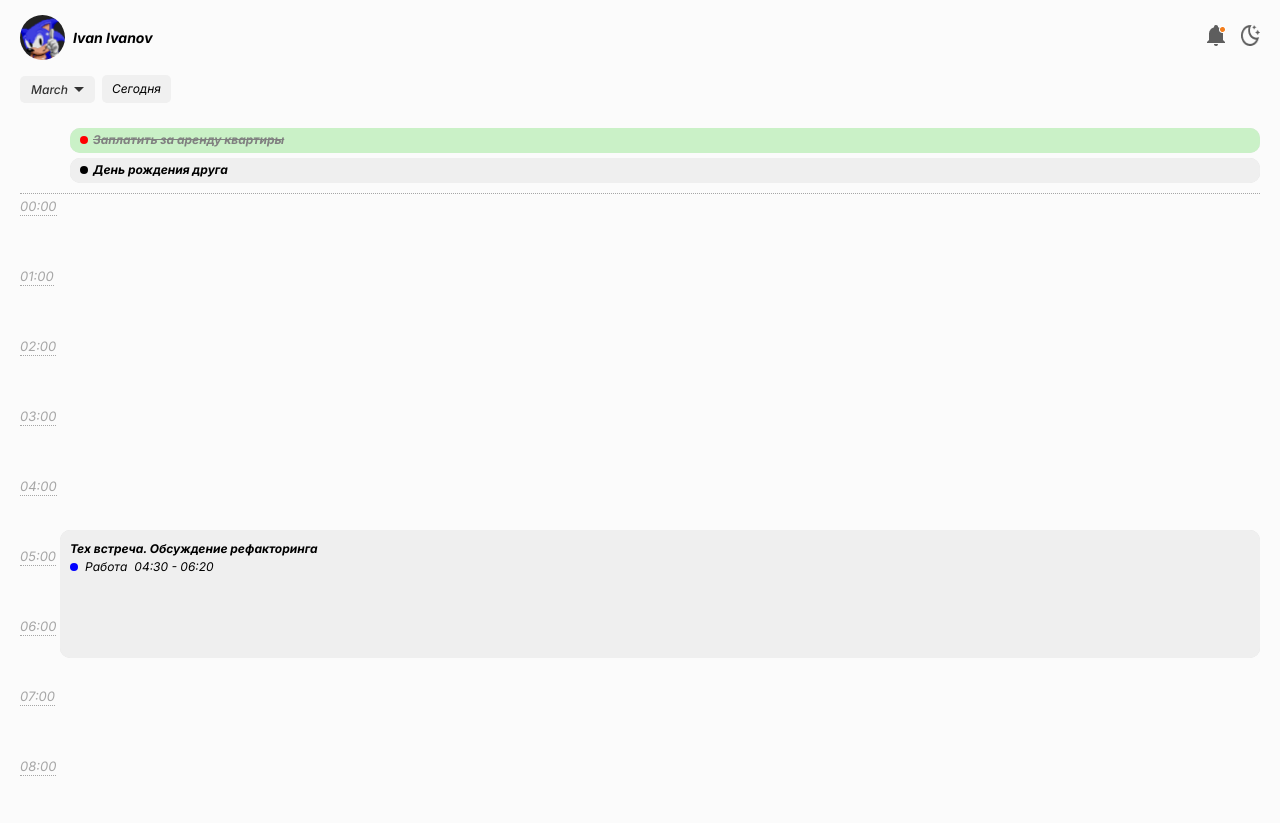
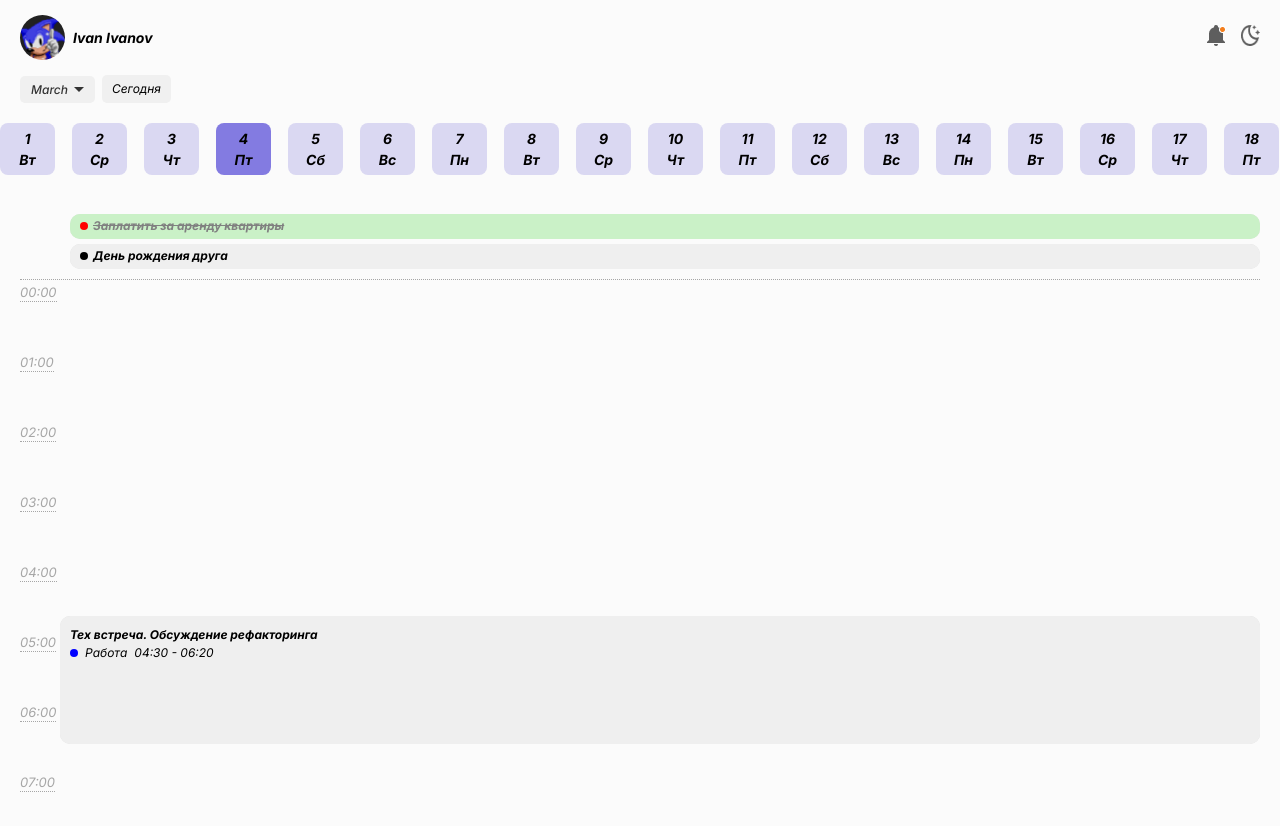
Before and after one commit to trof808/pet_tracker, a React (Vite) app: page /main in a window 1280 px wide. Shown: the top 826 px of the page. Built offline with nearby package versions, Linux system fonts and the light colour scheme.

Commit message:
add date slider UI

```diff
--- a/src/shared/ui/Calendar/Calendar.module.css
+++ b/src/shared/ui/Calendar/Calendar.module.css
@@ -1,5 +1,5 @@
 .calendarContainer {
-  height: 85vh;
+  height: 75vh;
   background-color: #FBFBFB;
   color: black;
   text-align: left;
--- a/src/shared/ui/Calendar/Calendar.tsx
+++ b/src/shared/ui/Calendar/Calendar.tsx
@@ -12,6 +12,7 @@ import { CalendarHourSlot } from './components/CalendarHourSlot';
 import { useCalendarHandlers } from './hooks/useCalendarHandlers';
 import { CalendarEvents } from './components/CalendarEvents';
 import { CalendarToolBar } from './components/CalendarToolBar';
+import { CalendarDateSlider } from './components/CalendarDateSlider/CalendarDateSlider';
 
 export type Task = {
   id: string;
@@ -104,6 +105,7 @@ export const Calendar = ({ tasks: tasksProps }: CalendarData): JSX.Element => {
   return (
     <>
       <CalendarToolBar />
+      <CalendarDateSlider />
       <div className={styles.calendarContainer}>
         <CalendarHeader
           allDayTasks={allDayTasks}
--- /dev/null
+++ b/src/shared/ui/Calendar/components/CalendarDateSlider/CalendarDateSlider.module.css
@@ -0,0 +1,29 @@
+.sliderContainer {
+  color: black;
+  background-color: #FBFBFB;
+  display: flex;
+  gap: 17px;
+  overflow-x: auto;
+  scrollbar-width: none;
+  padding-bottom: 34px;
+}
+
+.dateItem {
+  background-color: #DAD8F2;
+  width: 41px;
+  border-radius: 8px;
+  flex-shrink: 0;
+  display: flex;
+  flex-direction: column;
+  padding: 5px 7px;
+  font-size: 14px;
+}
+
+.day, .weekday {
+  text-transform: capitalize;
+  font-weight: bold;
+}
+
+.active {
+  background-color: #837BE1;
+}
--- /dev/null
+++ b/src/shared/ui/Calendar/components/CalendarDateSlider/CalendarDateSlider.tsx
@@ -0,0 +1,56 @@
+// CalendarDateSlider.tsx
+import { JSX, useState } from 'react';
+import styles from './CalendarDateSlider.module.css';
+
+const aprilDates: Array<{day: number, weekday: string}> = [
+  { day: 1, weekday: 'вт' },
+  { day: 2, weekday: 'ср' },
+  { day: 3, weekday: 'чт' },
+  { day: 4, weekday: 'пт' },
+  { day: 5, weekday: 'сб' },
+  { day: 6, weekday: 'вс' },
+  { day: 7, weekday: 'пн' },
+  { day: 8, weekday: 'вт' },
+  { day: 9, weekday: 'ср' },
+  { day: 10, weekday: 'чт' },
+  { day: 11, weekday: 'пт' },
+  { day: 12, weekday: 'сб' },
+  { day: 13, weekday: 'вс' },
+  { day: 14, weekday: 'пн' },
+  { day: 15, weekday: 'вт' },
+  { day: 16, weekday: 'ср' },
+  { day: 17, weekday: 'чт' },
+  { day: 18, weekday: 'пт' },
+  { day: 19, weekday: 'сб' },
+  { day: 20, weekday: 'вс' },
+  { day: 21, weekday: 'пн' },
+  { day: 22, weekday: 'вт' },
+  { day: 23, weekday: 'ср' },
+  { day: 24, weekday: 'чт' },
+  { day: 25, weekday: 'пт' },
+  { day: 26, weekday: 'сб' },
+  { day: 27, weekday: 'вс' },
+  { day: 28, weekday: 'пн' },
+  { day: 29, weekday: 'вт' },
+  { day: 30, weekday: 'ср' },
+];
+
+
+export const CalendarDateSlider = (): JSX.Element => {
+  const [selectedDate, setSelectedDate] = useState(new Date().getDate());
+
+  const handleDateClick = (day: number) => {
+    setSelectedDate(day);
+  }
+
+  return (
+    <div className={styles.sliderContainer}>
+      {aprilDates.map(({ day, weekday }) => (
+        <div className={`${styles.dateItem} ${selectedDate === day ? styles.active : ''}`} key={day} onClick={() => handleDateClick(day)}>
+          <span className={styles.day}>{day}</span>
+          <span className={styles.weekday}>{weekday}</span>
+        </div>
+      ))}
+    </div>
+  );
+};
--- a/src/shared/ui/Calendar/components/CalendarMonthDropDown/MonthDropDown.module.css
+++ b/src/shared/ui/Calendar/components/CalendarMonthDropDown/MonthDropDown.module.css
@@ -1,4 +1,3 @@
-/* Контейнер дропдауна */
 .dropdownContainer {
   position: relative;
 }
--- a/src/shared/ui/Calendar/components/CalendarMonthDropDown/MonthDropDown.tsx
+++ b/src/shared/ui/Calendar/components/CalendarMonthDropDown/MonthDropDown.tsx
@@ -31,7 +31,11 @@ export const MonthDropDown = ({
       {isOpen && (
         <div className={styles.dropdownMenu}>
           {months.map((month) => (
-            <div className={styles.dropdownItem} key={month} onClick={() => handleSelect(month)}>
+            <div
+              className={styles.dropdownItem}
+              key={month}
+              onClick={() => handleSelect(month)}
+            >
               {month}
             </div>
           ))}
--- a/src/shared/ui/EventCard/EventCard.tsx
+++ b/src/shared/ui/EventCard/EventCard.tsx
@@ -31,7 +31,7 @@ export type EventCardProps = {
   onClick: (id: string) => void;
   onDelete: (id: string) => void;
   onDone: (id: string) => void;
-  compact: boolean;
+  compact?: boolean;
 };
 
 /**
```
Also changed, not shown: src/shared/ui/Calendar/components/CalendarDateSlider.tsx (deleted).
